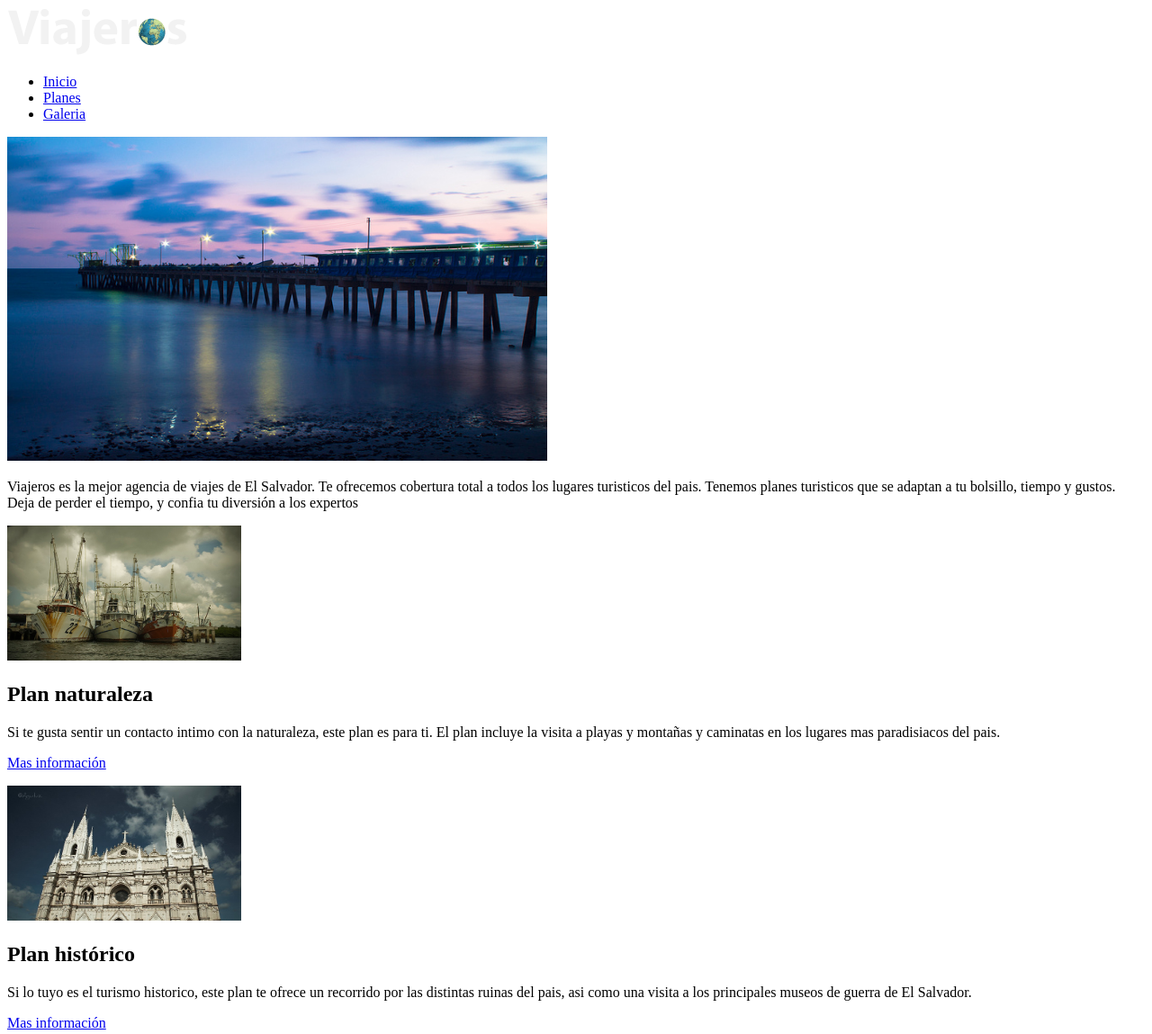
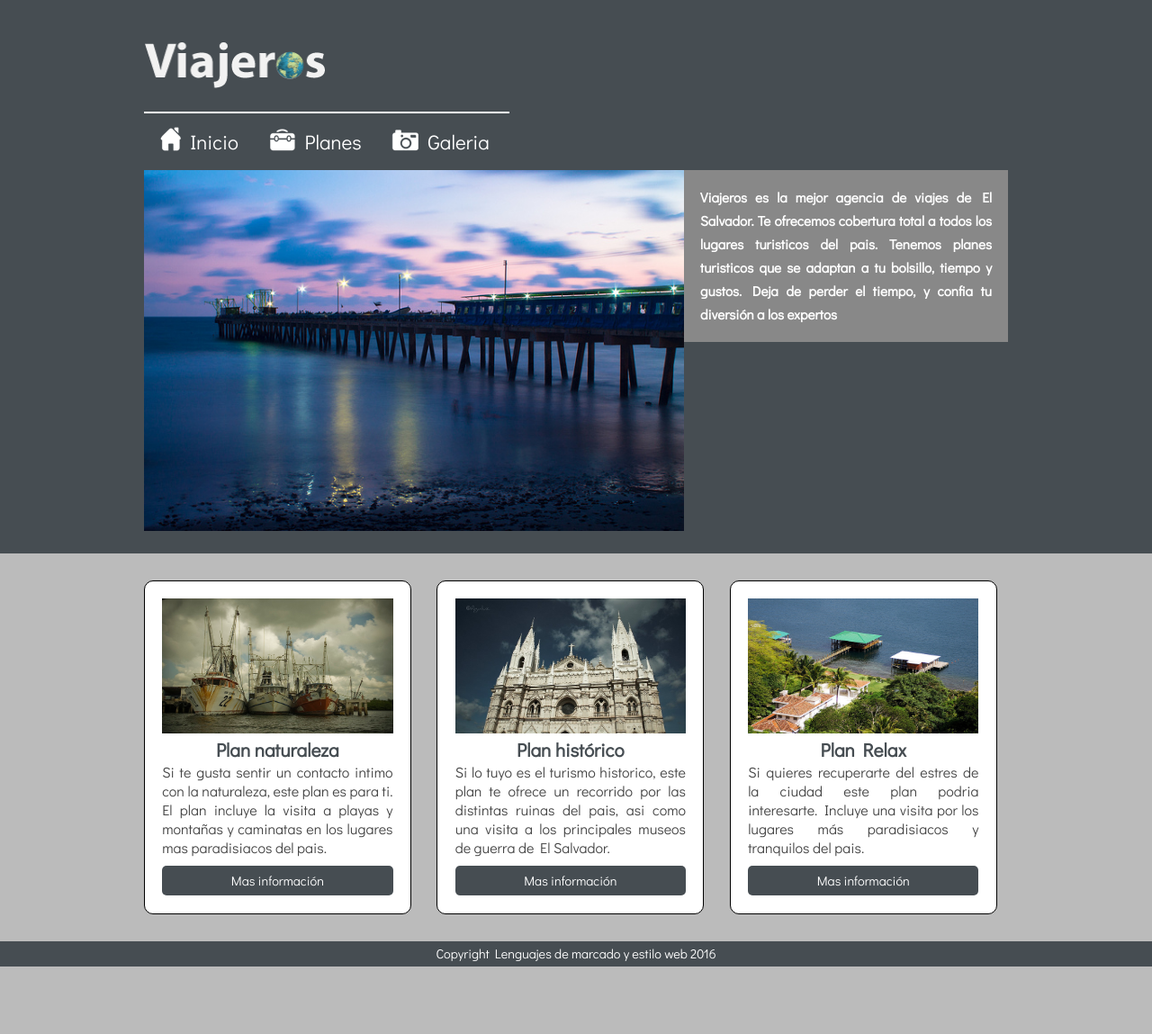
Before and after one commit to luispablovelasco/LICT_Guia03_VF202313, a plain HTML site: page Recursos/index.html in a window 1280 px wide. Shown: the top 1149 px of the page at 90% size. After the commit the page ends 1074 px from the top, so only its background shows below. Drawn offline with Linux system fonts and the light colour scheme.

Commit message:
Completando ejemplo

```diff
--- a/Recursos/CSS/base.css
+++ b/Recursos/CSS/base.css
@@ -0,0 +1,64 @@
+/* FUENTES */
+@import url(http://fonts.googleapis.com/css?family=Didact+Gothic);
+
+* {
+    font-family: 'Didact Gothic', sans-serif;
+    margin: 0;
+    padding: 0;
+}
+
+body {
+    background-color: #BBB;
+    color: #444;
+}
+
+h1 {
+    font-size: 1.3em;
+    text-align: center;
+    color: #464d52;
+}
+
+/* PARTE SUPERIOR */
+#superior {
+    width: 100%;
+    padding: 2% 0px;
+    background-color: #464d52;
+}
+
+/* PIE DE LA PAGINA*/
+footer {
+    text-align: center;
+    margin: 0;
+    font-size: .9em;
+    line-height: 2;
+    clear: both;
+    background-color: #464d52;
+    color: white;
+    width: 100%;
+}
+
+    /*BOTON DE LA PAGINA INDEX */
+.boton {
+    background-color: #464d52;
+    padding: 7px;
+    margin-top: 10px;
+    border-radius: 5px;
+    color: white;
+    font-size: 0.9em;
+    text-align: center;
+    vertical-align: middle;
+    cursor: pointer;
+    transition: background 3s, color 1s;
+}
+
+.boton:hover {
+    background: #5077c7;
+}
+
+.boton a {
+    text-decoration: none;
+    color: white;
+    width: 100%;
+    margin: 0px;
+    display: block;
+}
--- a/Recursos/CSS/pc.css
+++ b/Recursos/CSS/pc.css
@@ -0,0 +1,164 @@
+/* MENU */
+nav {
+    width: 100%; /* 960/960*=100%*/
+    font-size: 1.4em;
+}
+
+nav ul {
+    list-style: none;
+    margin: 0px 0px 65px 0px;
+}
+
+nav ul li {
+    float: left;
+    margin: 0px;
+    padding: 10px 0px 0px 0px;
+    border-top: solid 2px white;
+}
+
+nav ul li a {
+    text-decoration: none;
+    padding: .3em .5em;
+    margin: 0em .5em;
+    display: block;
+    color: white;
+    transition: color 1s, transform 3s;
+}
+
+nav ul li a:hover {
+    color: #AAA;
+    transform: scale(1.5);
+}
+
+nav ul li a#inicio {
+    background: url(../img/turismo/home.png) no-repeat 0px 3px;
+    padding-left: 40px;
+}
+
+nav ul li a#planes {
+    background: url(../img/turismo/planes.png) no-repeat 0px 3px;
+    padding-left: 40px;
+}
+    nav ul li a#galeria {
+    background: url(../img/turismo/galeria.png) no-repeat 0px 3px;
+    padding-left: 40px;
+}
+
+/* PARTE SUPERIOR */
+
+#encabezado {
+    margin: 0px auto;
+    width: 80%;
+    min-width: 650px; /* YA NO REACCIONARA SI LA PANTALLA ES MAS PEQUEÑA QUE 650px*/
+    max-width: 960px; /*YA NO REACCIONARA SI LA PANTALLA ES MAS GRANDE QUE 960px*/
+}
+
+#superior #encabezado #logo {
+    margin: 2% 0px; /*23/960=2%*/
+    width: 21%; /*200/960= 21%*/
+    height: auto;
+}
+
+#imgDesc img {
+    width: 62.5%; /* 600/960= 62.5% */
+    height: auto;
+    float: left;
+}
+
+#imgDesc {
+    overflow: hidden; /*obliga a cubrir a los elementos flotantes*/
+}
+
+#descripcion {
+    width: 37.5%; /* 360/960=0.375*/
+    background-color: #888;
+    float: left;
+}
+
+#descripcion p {
+    margin: 5%; /* 20/360 =5% */
+    color: white;
+    font-weight: bold;
+    line-height: 170%;
+    text-align: justify;
+    font-size: 0.95em;
+}
+
+/*Contenido principal de las paginas */
+
+#contenido {
+    width: 80%;
+    margin: 0px auto;
+    clear: left;
+    overflow: auto;
+    min-width: 650px; /* YA NO REACCIONARA SI LA CAJA ES MAS PEQUEÑA DE 650px*/
+    max-width: 960px; /*YA NO REACCIONARA SI LA CAJA ES MAS GRANDE QUE 960 px*/
+}
+
+/* CONTENIDO DE LA PAGINA INDEX */
+
+.plan {
+    width: 26.7%; /* 258/960= 27%*/
+    padding: 2%; /* 20/960=2%*/
+    margin: 30px 1.5%;
+    background-color: white;
+    border: solid 1px black;
+    border-radius: 10px;
+    float: left;
+    text-align: justify;
+}
+
+.plan img {
+    width: 100%;
+}
+
+/* Primer div, cuarto div,... */
+
+#contenido div:nth-child(3n+1) {
+    margin-left: 0px;
+}
+
+/* Tercer div, sexto div, .... */
+
+#contenido div:nth-child(3n) {
+    margin-right: 0px;
+}
+
+/* CONTENIDO DE LA PAGINA PLANES */
+
+.planes {
+    width: 94%;
+    background: white;
+    padding: 1% 3%;
+}
+
+.planes img {
+    width: 100%;
+    border-radius: 15px;
+}
+
+.planes h1 {
+    text-align: left;
+    font-size: 1.5em;
+}
+
+.planes .precio {
+    font-size: 1.1em;
+    margin: 20px 0px 5px;
+    padding-bottom: 15px;
+    border-bottom: solid 2px grey;
+    font-weight: bold;
+}
+
+/* CONTENIDO DE LA PAGINA GALERIA*/
+
+#galeria .plan {
+    font-size: 1em;
+    padding-bottom: 10px;
+    margin: 30px 1.4% 10px;
+    display: inline-block;
+    float: none;
+    vertical-align: top;
+    text-align: center;
+    font-style: italic;
+}
--- a/Recursos/CSS/tablet.css
+++ b/Recursos/CSS/tablet.css
@@ -44,9 +44,7 @@ nav ul li a#galeria {
     /* PARTE SUPERIOR */
 #encabezado {
     margin: 0px auto;
-    width: 80%;
-    min-width: 650px; /* YA NO REACCIONARA SI LA PANTALLA ES MAS PEQUEÑA QUE 650px*/
-    max-width: 960px; /*YA NO REACCIONARA SI LA PANTALLA ES MAS GRANDE QUE 960px*/
+    width: 90%;
     }
 
 #superior #encabezado #logo {
@@ -56,40 +54,38 @@ nav ul li a#galeria {
 }
 
     #imgDesc img {
-        width: 62.5%; /* 600/960= 62.5% */
+        width: 100%; /* 600/960= 62.5% */
         height: auto;
-        float: left;
+        float: none;
+
     }
         #imgDesc {
         overflow: hidden; /*obliga a cubrir a los elementos flotantes*/
     }
         #descripcion {
-        width: 37.5%; /* 360/960=0.375*/
+        width: 100%; /* 360/960=0.375*/
         background-color: #888;
         float: left;
     }
         #descripcion p {
-        margin: 5%; /* 20/360 =5% */
+        margin: 20px 0px 10px 0px; /* 20/360 =5% */
         color: white;
         font-weight: bold;
-        line-height: 170%;
+        line-height: 140%;
         text-align: justify;
-        font-size: 0.95em;
+        font-size: 1em;
         }
         /*Contenido principal de las paginas */
         #contenido {
-        width: 80%;
+        width: 90%;
         margin: 0px auto;
-        clear: left;
         overflow: auto;
-        min-width: 650px; /* YA NO REACCIONARA SI LA CAJA ES MAS PEQUEÑA DE 650px*/
-        max-width: 960px; /*YA NO REACCIONARA SI LA CAJA ES MAS GRANDE QUE 960 px*/
         }
         /* CONTENIDO DE LA PAGINA INDEX */
         .plan {
-        width: 26.7%; /* 258/960= 27%*/
-        padding: 2%; /* 20/960=2%*/
-        margin: 30px 1.5%;
+        width: 94%; /* 258/960= 27%*/
+        padding: 1.5%; /* 20/960=2%*/
+        margin: 20px 1.5%;
         background-color: white;
         border: solid 1px black;
         border-radius: 10px;
@@ -97,17 +93,18 @@ nav ul li a#galeria {
         text-align: justify;
         }
         .plan img {
-        width: 100%;
-        }
-        /* Primer div, cuarto div,... */
-        #contenido div:nth-child(3n+1) {
-        margin-left: 0px;
+        width: 50%;
+        height: auto;
+        float: left;
+        margin-right: 20px;
         }
 
-/* Tercer div, sexto div, .... */
-#contenido div:nth-child(3n) {
-    margin-right: 0px;
+    .boton{
+        width: 40%;
+        float: right;
     }
+
+
     /* CONTENIDO DE LA PAGINA PLANES */
     .planes {
     width: 94%;
--- a/Recursos/index.html
+++ b/Recursos/index.html
@@ -4,9 +4,10 @@
 <head>
     <meta charset="utf-8">
     <meta name="viewport" content="width=device-width, initial-scale=1.0, user-scalable = 0">
-    <link rel="stylesheet" href="./CSS/base.css">
-    <link rel="stylesheet" href="./CSS/pc.css" media="screen and (min-width:769px)">
+    <link rel="stylesheet" href="CSS/base.css">
+    <link rel="stylesheet" href="CSS/pc.css" media="screen and (min-width:769px)">
     <link rel="stylesheet" href="CSS/tablet.css" media="screen and (min-width: 481px) and (max-width: 768px)">
+    <link rel="stylesheet" href="CSS/movil.css" media="screen and (max-width: 480px)">
     <title>Viajeros, agencia de viajes</title>
 </head>
 
```
Also changed, not shown: Recursos/galeria.html (+1 -0 lines), Recursos/planes.html (+1 -0 lines), Recursos/CSS/movil.css (added).
